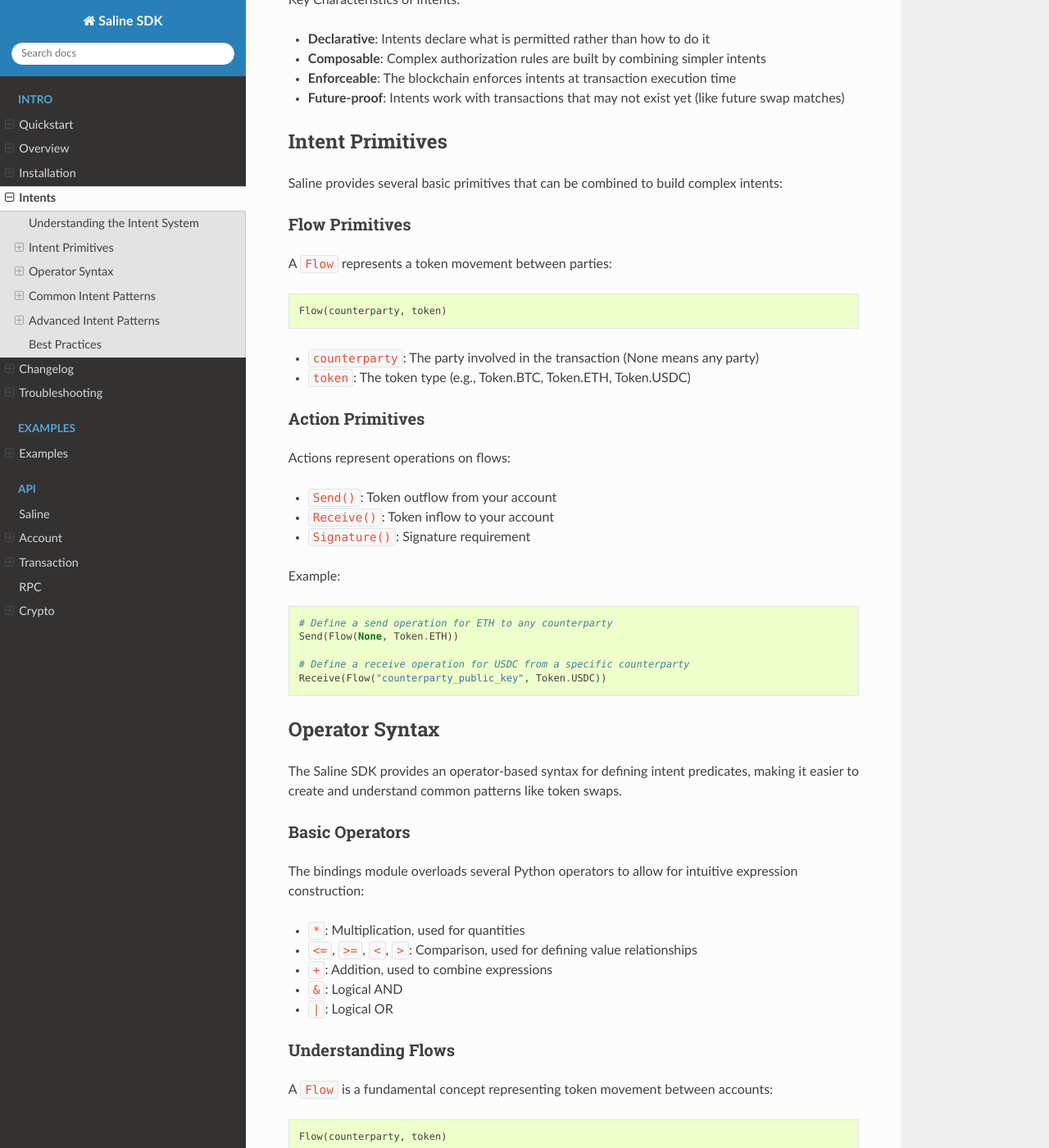
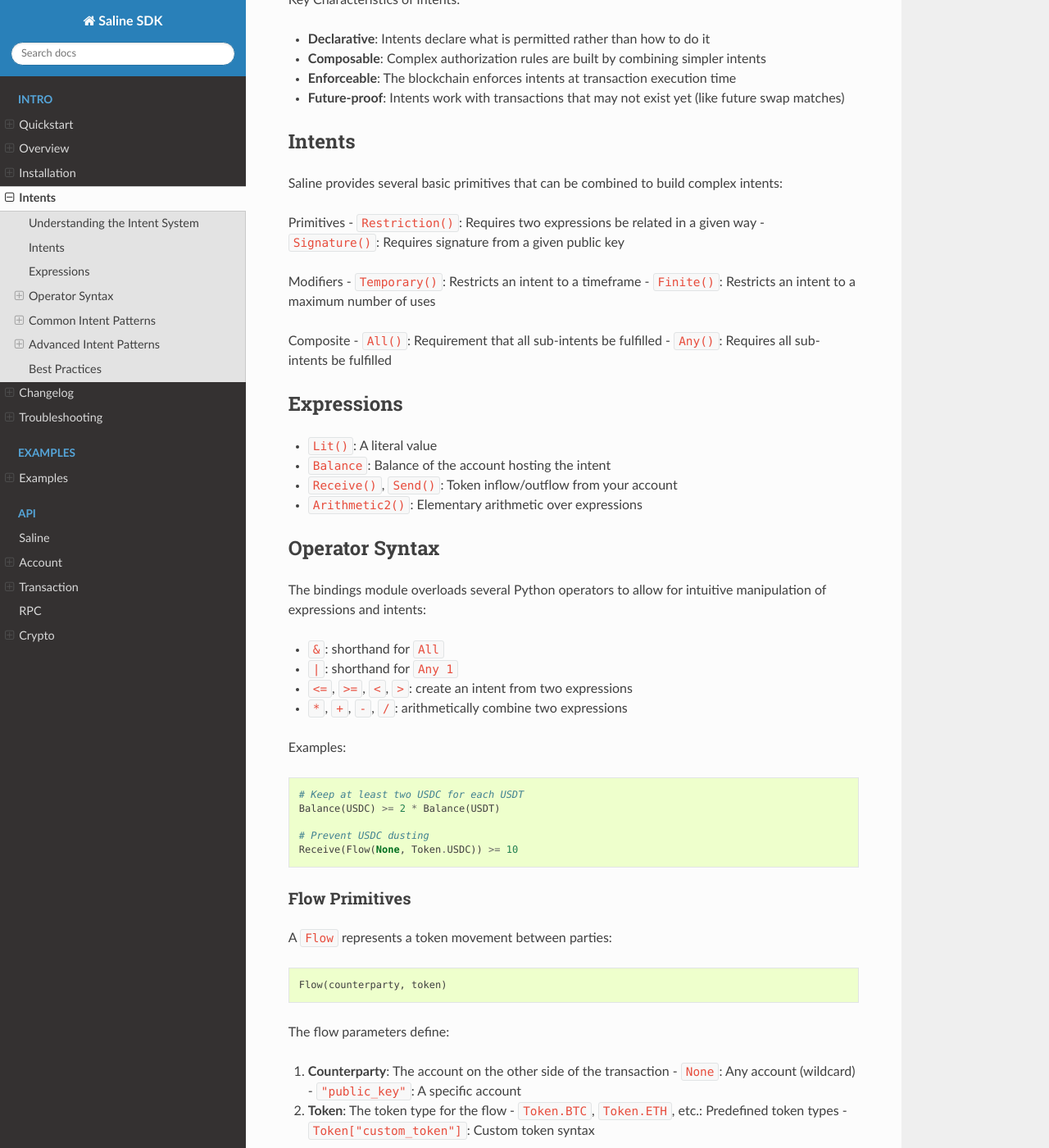
Before and after one commit to risingsealabs/saline-sdk, a Sphinx documentation site: the page built from docs/intents.rst, in a window 1280 px wide and 1400 px high, scrolled down 371 px. Shown: the whole window at 82% size. Built offline with Sphinx 7.4.7 and the Read the Docs theme 3.1.0, drawn with Linux system fonts in a browser that asks for light colours; the version number is read from the project's files by our own code; some of the changed text lies outside the part shown.

Commit message:
Tweak intents tutorial

```diff
--- a/docs/intents.rst
+++ b/docs/intents.rst
@@ -14,64 +14,55 @@ Key Characteristics of Intents:
 - **Enforceable**: The blockchain enforces intents at transaction execution time
 - **Future-proof**: Intents work with transactions that may not exist yet (like future swap matches)
 
-Intent Primitives
+Intents
 ===============
 
 Saline provides several basic primitives that can be combined to build complex intents:
+
+Primitives
+- ``Restriction()``: Requires two expressions be related in a given way
+- ``Signature()``: Requires signature from a given public key
+
+Modifiers
+- ``Temporary()``: Restricts an intent to a timeframe
+- ``Finite()``: Restricts an intent to a maximum number of uses
+
+Composite
+- ``All()``: Requirement that all sub-intents be fulfilled
+- ``Any()``: Requires all sub-intents be fulfilled
+
+
+Expressions
+===============
+- ``Lit()``: A literal value
+- ``Balance``: Balance of the account hosting the intent
+- ``Receive()``, ``Send()``: Token inflow/outflow from your account
+- ``Arithmetic2()``: Elementary arithmetic over expressions
+
+Operator Syntax
+=============
+
+The bindings module overloads several Python operators to allow for intuitive manipulation of expressions and intents:
+
+- ``&``: shorthand for ``All``
+- ``|``: shorthand for ``Any 1``
+- ``<=``, ``>=``, ``<``, ``>``: create an intent from two expressions
+- ``*``, ``+``, ``-``, ``/``: arithmetically combine two expressions
+
+Examples:
+
+.. code-block:: python
+
+    # Keep at least two USDC for each USDT
+    Balance(USDC) >= 2 * Balance(USDT)
+
+    # Prevent USDC dusting
+    Receive(Flow(None, Token.USDC)) >= 10
 
 Flow Primitives
 --------------
 
 A ``Flow`` represents a token movement between parties:
-
-.. code-block:: python
-
-    Flow(counterparty, token)
-
-- ``counterparty``: The party involved in the transaction (None means any party)
-- ``token``: The token type (e.g., Token.BTC, Token.ETH, Token.USDC)
-
-Action Primitives
----------------
-
-Actions represent operations on flows:
-
-- ``Send()``: Token outflow from your account
-- ``Receive()``: Token inflow to your account
-- ``Signature()``: Signature requirement
-.. - ``Temporary()``: Time-limited condition
-.. - ``Finite()``: Usage-limited condition
-
-Example:
-
-.. code-block:: python
-
-    # Define a send operation for ETH to any counterparty
-    Send(Flow(None, Token.ETH))
-
-    # Define a receive operation for USDC from a specific counterparty
-    Receive(Flow("counterparty_public_key", Token.USDC))
-
-Operator Syntax
-=============
-
-The Saline SDK provides an operator-based syntax for defining intent predicates, making it easier to create and understand common patterns like token swaps.
-
-Basic Operators
--------------
-
-The bindings module overloads several Python operators to allow for intuitive expression construction:
-
-- ``*``: Multiplication, used for quantities
-- ``<=``, ``>=``, ``<``, ``>``: Comparison, used for defining value relationships
-- ``+``: Addition, used to combine expressions
-- ``&``: Logical AND
-- ``|``: Logical OR
-
-Understanding Flows
-----------------
-
-A ``Flow`` is a fundamental concept representing token movement between accounts:
 
 .. code-block:: python
 
@@ -95,7 +86,7 @@ Examples:
     eth_flow = Flow(None, Token.ETH)
 
     # Flow of USDT to/from a specific account
-    usdt_flow = Flow("counterparty_public_key", Token.USDT)
+    usdt_flow = Flow(Lit("counterparty_public_key"), Token.USDT)
 
 Common Intent Patterns
 ==================
@@ -105,18 +96,19 @@ Swap Intent Pattern
 
 .. code-block:: python
 
-    # Define a swap intent: "I want to send X tokens and receive Y tokens"
+    # Define a concrete swap intent: I want to swap 2 ETH for 100 USDT
+    intent = Send(Flow(None, Token.ETH)) <= 2 & Receive(Flow(None, Token.USDT)) >= 100
+
+    # Define a rate swap intent: I want 100 USDT for each 2 ETH
     intent = Send(Flow(None, Token.ETH)) * 2 <= Receive(Flow(None, Token.USDT)) * 100
-
-This creates an intent that says: "I'm willing to send 2 ETH in exchange for receiving at least 100 USDT."
 
 Breaking Down the Pattern:
 
-1. ``Send(Flow(None, Token.ETH))``: Defines the send operation with ETH as the token
-2. ``* 2``: Specifies the amount of ETH to send
+1. ``Send(Flow(None, Token.ETH))``: the amount of sent ETH
+2. ``* 2``: multiplies by 2
 3. ``<=``: Sets up the exchange relationship (less than or equal)
-4. ``Receive(Flow(None, Token.USDT))``: Defines the receive operation with USDT as the token
-5. ``* 100``: Specifies the amount of USDT to receive
+4. ``Receive(Flow(None, Token.USDT))``: the amount of received USDT
+5. ``* 100``: multiplies by 100
 
 Multi-Signature Intent Pattern
 --------------------------
@@ -132,19 +124,6 @@ Multi-Signature Intent Pattern
     multisig_intent = Any(2, [sig1, sig2, sig3])
 
 This intent requires at least 2 signatures from the 3 defined signers to authorize any transaction.
-
-Restrictive Intent Pattern
-----------------------
-
-A protective wallet that only accepts tokens from a specific sender:
-
-.. code-block:: python
-
-    # Define the trusted counterparty
-    trusted_sender = "826e40d74167b3dcf957b55ad2fee7ba3a76b0d8fdace469d31540b016697c012578352b"
-
-    # Allow receiving SALT only from this specific address
-    restrictive_intent = Receive(Flow(trusted_sender, Token.SALT))
 
 Complete Swap Intent Example
 ------------------------
@@ -163,13 +142,13 @@ Complete Swap Intent Example
     account = Account.from_mnemonic("your mnemonic here").create_subaccount(label="swap_account")
 
     # Define swap parameters
-    give_token = "ETH"
+    give_token = Token.ETH
     give_amount = 2
-    take_token = "USDT"
+    take_token = Token.USDT
     take_amount = 100
 
     # Create swap intent using operator syntax
-    intent = Send(Flow(None, Token[give_token])) * give_amount <= Receive(Flow(None, Token[take_token])) * take_amount
+    intent = Send(Flow(None, give_token)) * give_amount <= Receive(Flow(None, take_token)) * take_amount
 
     # Create a SetIntent instruction and transaction
     set_intent = SetIntent(account.public_key, intent)
@@ -183,51 +162,36 @@ Complete Swap Intent Example
 Advanced Intent Patterns
 ====================
 
-.. Time-Limited Intent
-.. ---------------
+Time-Limited Intent
+---------------
 
-.. Creating an intent that expires after a specific time:
-
-.. .. code-block:: python
-
-..     # Base intent (e.g., token swap)
-..     base_intent = Send(Flow(None, Token.ETH)) * 1 <= Receive(Flow(None, Token.USDT)) * 50
-
-..     # Set expiry time (Unix timestamp) - e.g., 1 day from now
-..     import time
-..     expiry_time = int(time.time()) + (24 * 60 * 60)
-
-..     # Create a time-limited intent
-..     limited_intent = Temporary(base_intent, expiry_time)
-
-.. Usage-Limited Intent
-.. ----------------
-
-.. Creating an intent that can only be used a specific number of times:
-
-.. .. code-block:: python
-
-..     # Base intent
-..     base_intent = Send(Flow(None, Token.ETH)) * 0.1 <= Receive(Flow(None, Token.USDT)) * 5
-
-..     # Create an intent limited to 5 uses
-..     limited_intent = Finite(base_intent, 5)
-
-Complex Intents
---------------------
-
-Intents can be combined with logical operators to create more complex conditions:
+Creating an intent that expires after a specific time:
 
 .. code-block:: python
 
-    # Define component intents
-    swap_intent = Send(Flow(None, Token.ETH)) * 1 <= Receive(Flow(None, Token.USDT)) * 50
-    multisig_intent = Any(2, [sig1, sig2, sig3])
-    small_tx_limit = Send(Flow(None, Token.ETH)) <= 0.1  # Small transaction limit
+    # Base intent (e.g., token swap)
+    base_intent = Send(Flow(None, Token.ETH)) * 1 <= Receive(Flow(None, Token.USDT)) * 50
 
-    # Combined intent: Either small ETH transactions (<=0.1) OR
-    # larger transactions that need multisig AND match the swap rate
-    combined_intent = small_tx_limit | (multisig_intent & swap_intent)
+    # Set expiry time (Unix timestamp) - e.g., 1 day from now
+    import time
+    availableAfter = true
+    expiry_time = int(time.time()) + (24 * 60 * 60)
+
+    # Create a time-limited intent
+    limited_intent = Temporary(expiry_time, availableAfter, base_intent)
+
+Usage-Limited Intent
+----------------
+
+Creating an intent that can only be used a specific number of times:
+
+.. code-block:: python
+
+    # Base intent
+    base_intent = Send(Flow(None, Token.ETH)) * 0.1 <= Receive(Flow(None, Token.USDT)) * 5
+
+    # Create an intent limited to 5 uses
+    limited_intent = Finite(5, base_intent)
 
 Best Practices
 ===========
@@ -237,5 +201,3 @@ Best Practices
 3. **Test extensively**: Verify intents behave as expected with different transaction patterns
 4. **Use None for counterparty when possible**: This allows for maximum interoperability
 5. **Consider adding time limits**: For sensitive operations, consider adding Temporary constraints
-
-For full details on intent operators and syntax, see :download:`Operator Syntax <operator_syntax.md>`.
```
Also changed, not shown: other parts of docs/intents.rst (+1 -1 lines).
